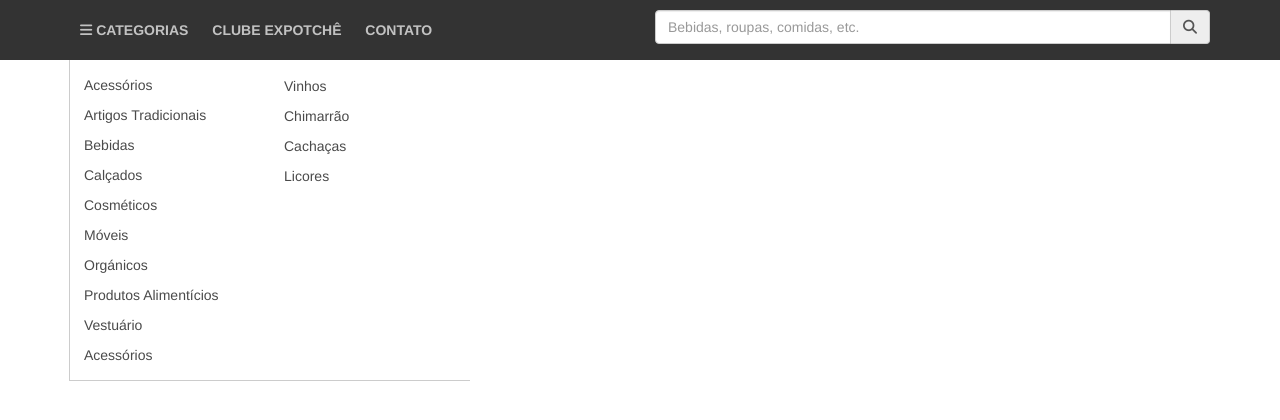
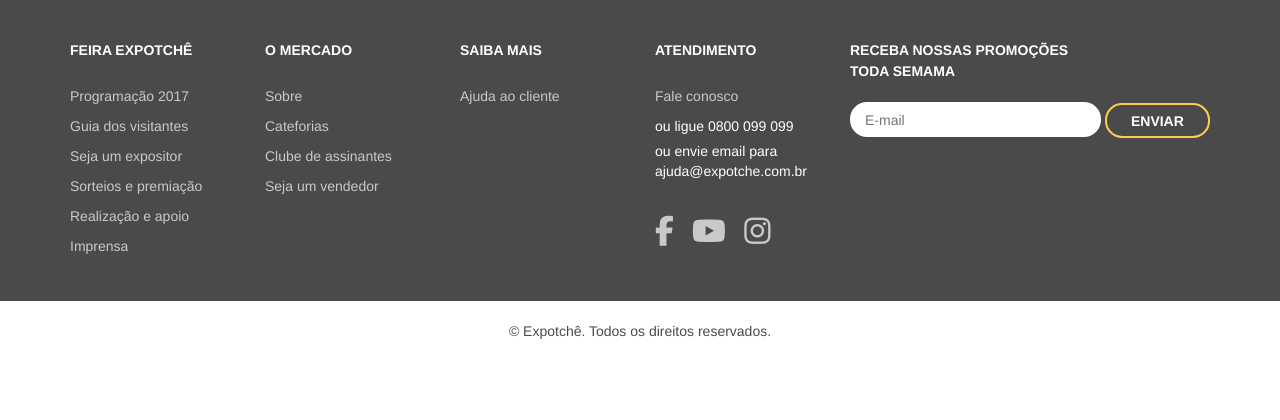
Before and after one commit to willianspaulo/projeto, a website: page index.html in a window 1280 px wide. Drawn offline with nearby package versions, Linux system fonts and the light colour scheme.

Commit message:
navegacao secundaria e copyritgh

```diff
--- a/gulpfile.js
+++ b/gulpfile.js
@@ -5,12 +5,12 @@
 var plumber = require('gulp-plumber');
 
 gulp.task('less', function() {
-  return gulp.src('./less/main.less')
+  return gulp.src('less/main.less')
     .pipe(plumber())
     .pipe(less())
-    .pipe(gulp.dest('./css'))
+    .pipe(gulp.dest('css'))
     .pipe(browserSync.reload({
-      stream : true
+      stream: true
     }));
 });
 
@@ -18,11 +18,13 @@
   browserSync.init({
     server: {
       baseDir: './'
-    }
+    },
+    browser: 'google-chrome',
+    notify: false
   });
 });
 
 gulp.task('default', ['less', 'browser-sync'], function() {
-  gulp.watch('./less/**/*.less', ['less', browserSync.reload])
-  gulp.watch('index.html', browserSync.reload)
+  gulp.watch('less/**/*.less', ['less', browserSync.reload])
+  gulp.watch('*.html', browserSync.reload)
 });
--- a/index.html
+++ b/index.html
@@ -19,7 +19,7 @@
 </head>
 
 <body>
-  <div class="main-navigation container-fluid">
+  <!--<div class="main-navigation container-fluid">
     <nav class="container">
       <div class="row">
         <div class="col-md-6">
@@ -109,7 +109,97 @@
         </div>
       </div>
     </nav>
+  </div>-->
+
+
+
+
+
+
+
+
+
+
+
+
+
+
+
+  <div class="container-fluid secondary-navigation">
+    <div class="container">
+      <div class="row">
+        <div class="col-md-2">
+          <h2>Feira Expotchê</h2>
+          <ul>
+            <li><a href="">Programação 2017</a></li>
+            <li><a href="">Guia dos visitantes</a></li>
+            <li><a href="">Seja um expositor</a></li>
+            <li><a href="">Sorteios e premiação</a></li>
+            <li><a href="">Realização e apoio</a></li>
+            <li><a href="">Imprensa</a></li>
+          </ul>
+        </div>
+
+        <div class="col-md-2">
+          <h2>O mercado</h2>
+          <ul>
+            <li><a href="">Sobre</a></li>
+            <li><a href="">Cateforias</a></li>
+            <li><a href="">Clube de assinantes</a></li>
+            <li><a href="">Seja um vendedor</a></li>
+          </ul>
+        </div>
+
+        <div class="col-md-2">
+          <h2>Saiba mais</h2>
+          <ul>
+            <li><a href="">Ajuda ao cliente</a></li>
+          </ul>
+        </div>
+
+        <div class="col-md-2">
+          <h2>Atendimento</h2>
+          <ul>
+            <li><a href="">Fale conosco</a></li>
+          </ul>
+          <span>ou ligue 0800 099 099</span>
+          <span>
+            ou envie email para<br>
+            <a href="mailto:ajuda@expotche.com.br">ajuda@expotche.com.br</a>
+          </span>
+
+          <aside>
+            <a href="https://www.facebook.com/" class="social" target="_blank">
+              <i class="fa fa-facebook" aria-hidden="true"></i>
+            </a>
+            <a href="https://www.youtube.com/" class="social" target="_blank">
+              <i class="fa fa-youtube-play" aria-hidden="true"></i>
+            </a>
+            <a href="https://www.instagram.com/" class="social" target="_blank">
+              <i class="fa fa-instagram" aria-hidden="true"></i>
+            </a>
+          </aside>
+        </div>
+
+        <div class="col-md-4">
+          <h2>
+            Receba nossas promoções<br>
+            toda semama
+          </h2>
+
+          <div class="newsletter">
+            <input type="email" placeholder="E-mail">
+            <button type="button" class="btn">Enviar</button>
+          </div>
+        </div>
+      </div>
+    </div>
   </div>
+
+  <div class="container copyright-footer">
+    <span>&copy; Expotchê. Todos os direitos reservados.</span>
+  </div>
+
   <!-- jQuery (necessary for Bootstrap's JavaScript plugins) -->
   <script src="bower_components/jquery/dist/jquery.min.js"></script>
   <!-- Include all compiled plugins (below), or include individual files as needed -->
--- a/less/ambience/unclassed.less
+++ b/less/ambience/unclassed.less
@@ -2,3 +2,29 @@
   margin: 0;
   padding: 0;
 }
+li {
+  list-style-type: none;
+}
+h1,
+h2,
+h3,
+h4,
+h5,
+h6 {
+  margin: 0;
+}
+a {
+  color: inherit;
+
+  &:link,
+  &:hover,
+  &:visited,
+  &:active,
+  &:focus {
+    color: inherit;
+  }
+}
+textarea:focus,
+input:focus {
+    outline: none;
+}
--- /dev/null
+++ b/less/elements/copyright-footer.less
@@ -0,0 +1,9 @@
+.copyright-footer {
+  span {
+    display: block;
+    margin: 20px auto;
+    text-align: center;
+    color: @color-1;
+    font-size: 14px;
+  }
+}
--- /dev/null
+++ b/less/elements/secondary-navigation.less
@@ -0,0 +1,65 @@
+.secondary-navigation {
+  background-color: @color-1;
+  padding: 40px 0;
+  color: @color-5;
+
+  h2 {
+    font-size: 14px;
+    text-transform: uppercase;
+    margin-bottom: 20px;
+    font-weight: bold;
+    line-height: 150%;
+  }
+  ul {
+    li {
+      a {
+        display: block;
+        width: 100%;
+        padding: 5px 0;
+        opacity: .7;
+      }
+    }
+  }
+  span {
+    display: block;
+    margin: 5px 0;
+  }
+  aside {
+    margin-top: 30px;
+
+    .social {
+      font-size: 30px;
+      margin-right: 10px;
+      text-decoration: none;
+      opacity: .7;
+      transition: opacity .3s;
+
+      &:hover {
+        opacity: 1;
+      }
+    }
+  }
+  .newsletter {
+    > input,
+    > button {
+      height: 35px;
+      border-radius: 17px;
+    }
+    > input {
+      width: calc(~"100% - 109px");
+      border-style: none;
+      padding: 0 15px;
+      color: @color-1;
+    }
+    > button {
+      width: 105px;
+      background-color: @color-1;
+      color: @color-5;
+      border: 2px solid @color-2;
+      text-align: center;
+      font-size: 14px;
+      text-transform: uppercase;
+      font-weight: bold;
+    }
+  }
+}
--- a/less/main.less
+++ b/less/main.less
@@ -1,5 +1,5 @@
 //Bootstrap
-@import "../bower_components/bootstrap/less/bootstrap.less";
+@import "../bower_components/bootstrap/less/bootstrap";
 
 //Ambience
 @import "ambience/variables";
@@ -8,3 +8,5 @@
 
 //Elements
 @import "elements/main-navigation";
+@import "elements/secondary-navigation";
+@import "elements/copyright-footer";
```
Also changed, not shown: css/ambience/variables.css (deleted), css/elements/main-navigation.css (deleted), css/main.css.
